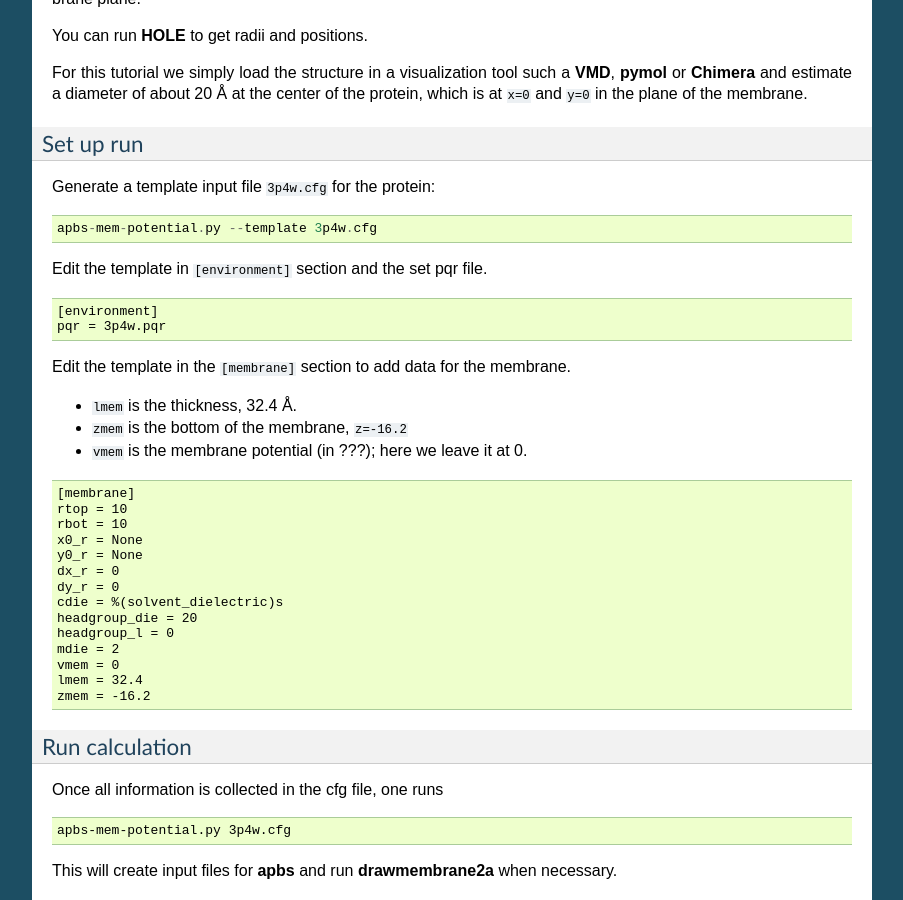
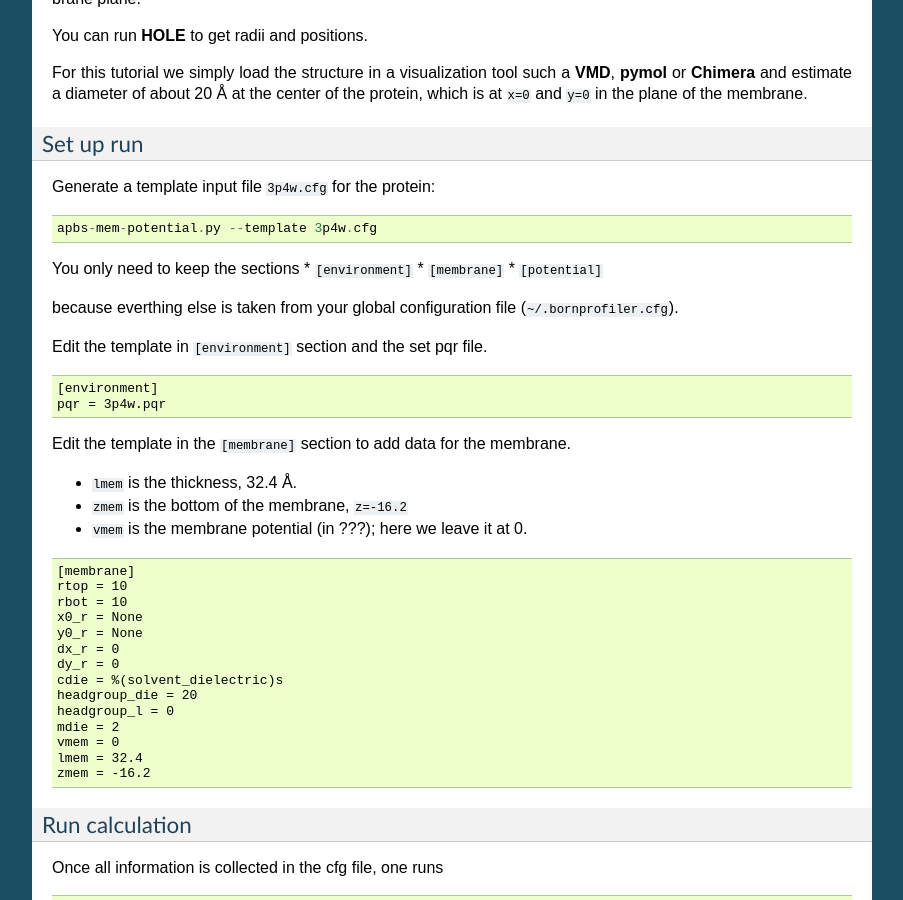
Before and after one commit to Becksteinlab/BornProfiler, a Sphinx documentation site: the page built from doc/sphinx/source/users/basic.rst, in a window 1280 px wide and 900 px high, scrolled down 895 px. Shown: the whole window, without its empty margins (198-1101 px from the left). Built offline with Sphinx 7.4.7, drawn with Linux system fonts in a browser that asks for light colours; pages that are not in the unit, such as notebooks, are missing from menus.

Commit message:
updated apbs-mem-potential docs
Note that the runinput file only needs to contain sections pertinent to the set up
of the problem; general options are taken from the global file.

```diff
--- a/doc/sphinx/source/users/basic.rst
+++ b/doc/sphinx/source/users/basic.rst
@@ -75,6 +75,14 @@ Generate a template input file ``3p4w.cfg`` for the protein::
 
   apbs-mem-potential.py --template 3p4w.cfg
 
+You only need to keep the sections
+* ``[environment]``
+* ``[membrane]``
+* ``[potential]``
+
+because everthing else is taken from your global configuration file
+(``~/.bornprofiler.cfg``).
+
 Edit the template in ``[environment]`` section and the set pqr file.
 
 .. code-block:: inifile
```
